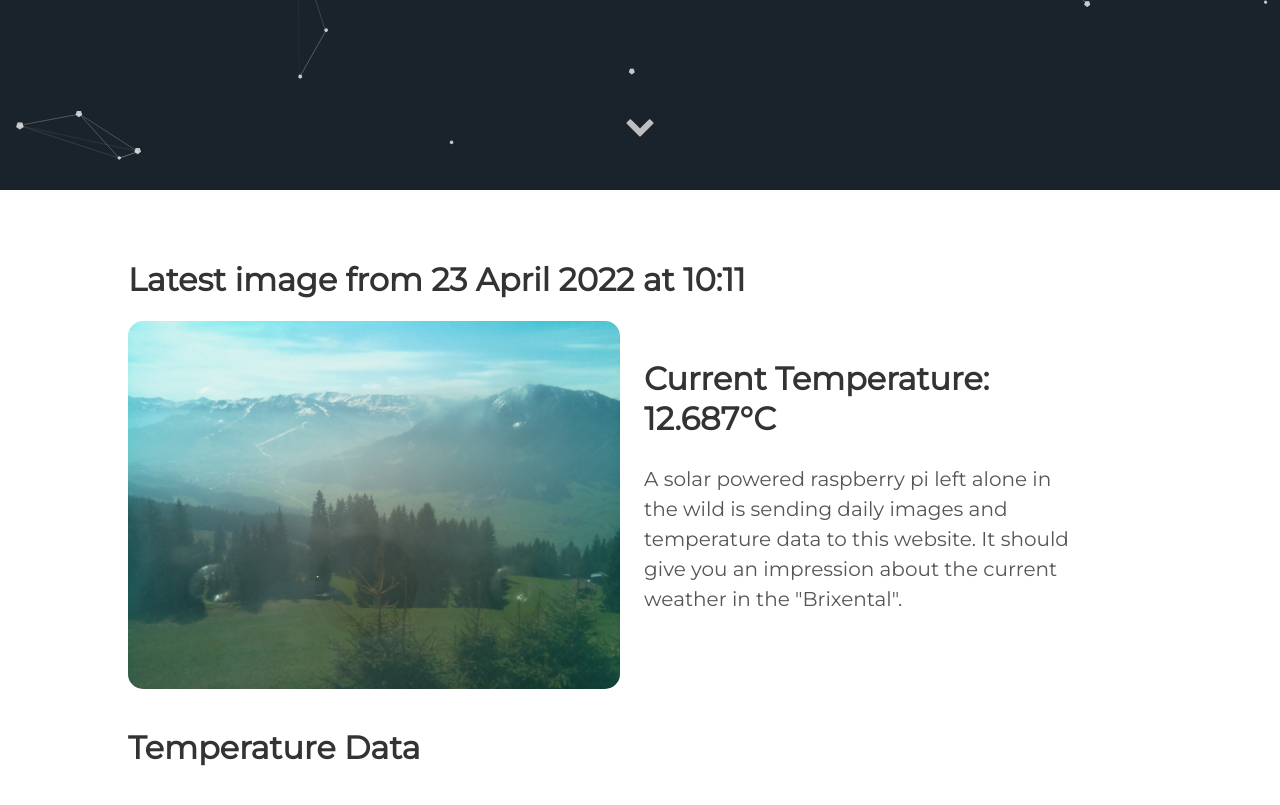
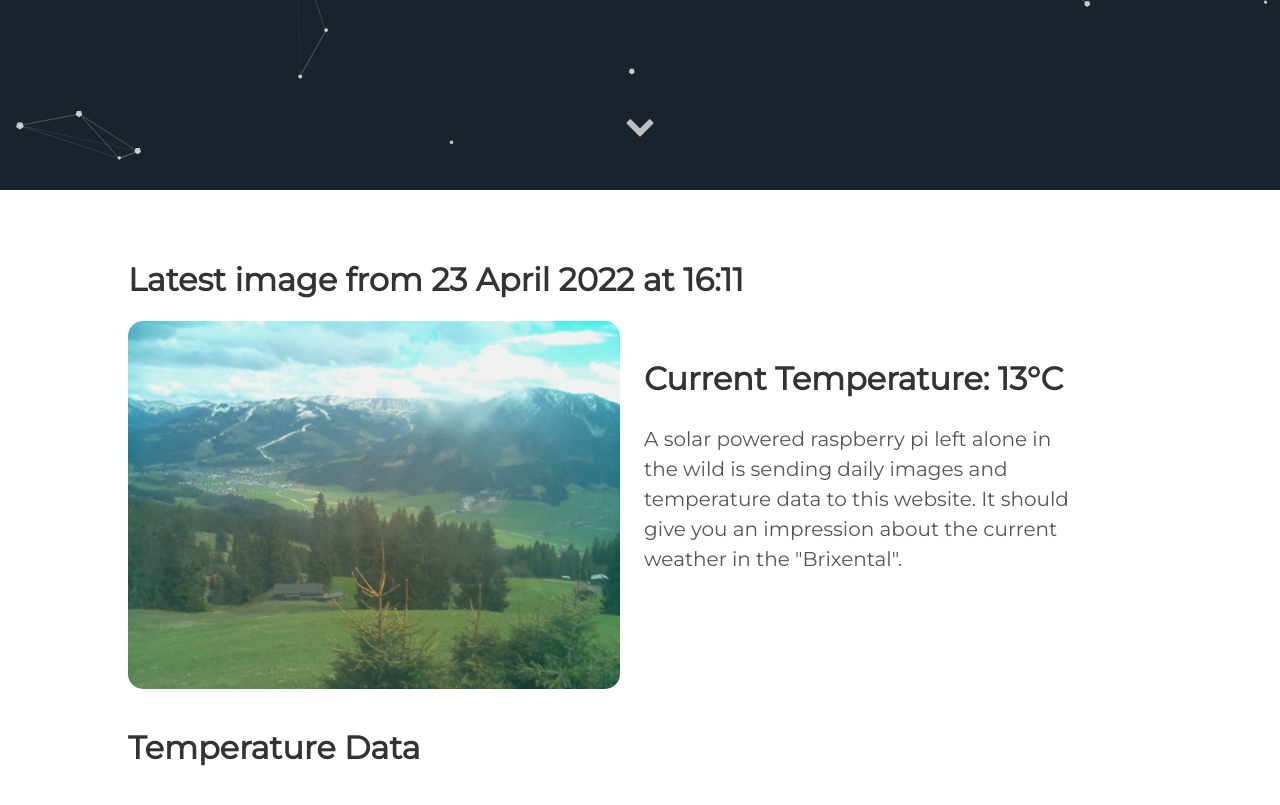
Before and after one commit to vektorious/vektorious.github.io, a Jekyll site: the page built from resources/huette.md, in a window 1280 px wide and 900 px high, scrolled down 710 px. Shown: the top 805 px of the window. Built offline with Jekyll 4.4.1, drawn with Linux system fonts in a browser that asks for light colours.

Commit message:
I'm a bot beep boop

```diff
--- a/resources/huette.md
+++ b/resources/huette.md
@@ -6,13 +6,13 @@ image: '/assets/img/'
 description: 'Live image from the Austrian alps'
 twitter_text: ' '
 ---
-## Latest image from 23 April 2022 at 10:11
+## Latest image from 23 April 2022 at 16:11
 <div class="huette">
   <div class="huette-image">
     <img src="{{ "/assets/img/huette.jpg" | prepend: site.baseurl }}">
   </div>
   <div class="huette-text">
-        <h2>Current Temperature: 12.687°C</h2>
+        <h2>Current Temperature: 13°C</h2>
         <p>A solar powered raspberry pi left alone in the wild is sending daily images and temperature data to this website. It should give you an impression about the current weather in the "Brixental".</p>
 
   </div>
```
Also changed, not shown: rpi-script/2022-04-23_160943.txt (renamed from rpi-script/2022-04-23_100943.txt, +5 -5 lines), rpi-script/huette.md (+2 -2 lines), assets/img/huette.jpg, assets/img/temp_plot.png, rpi-script/temp_plot.png, 1 other file.
